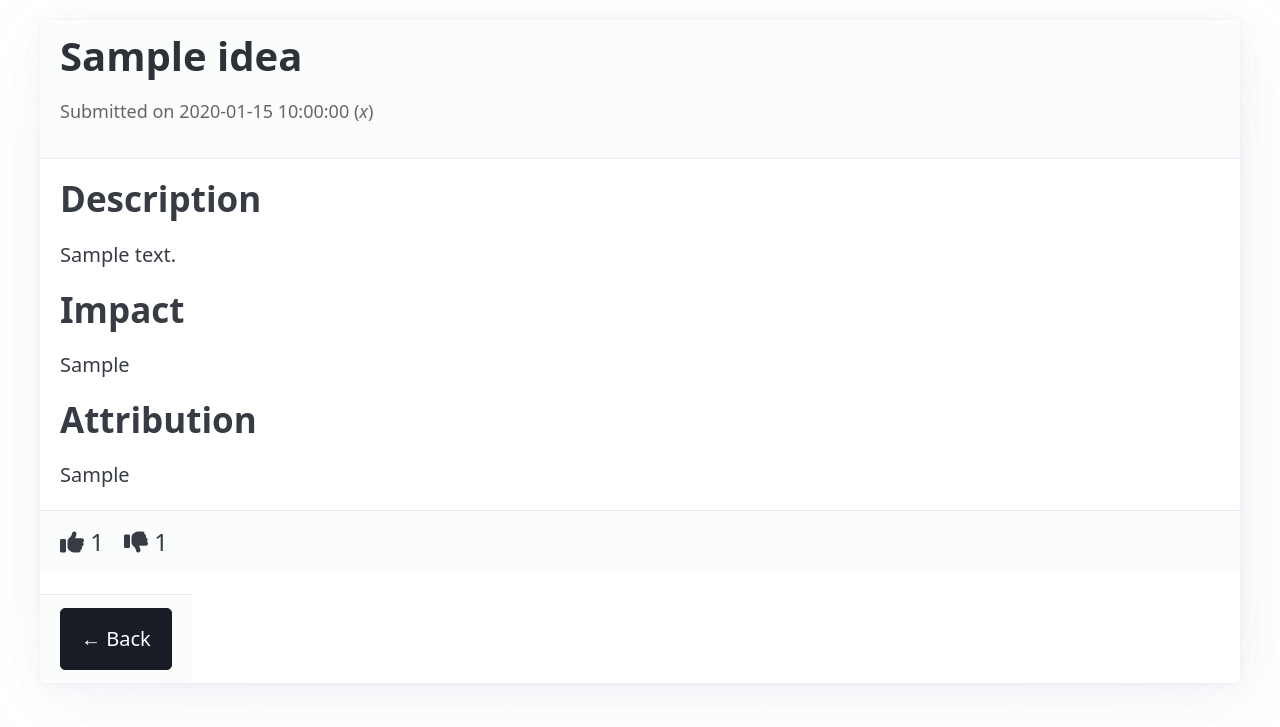
After one commit to nodes-ro/ideas, a Flask app: a page that uses templates/idea_detail.html in a window 1280 px wide. The commit adds this page. Shown: the top 727 px of the page. Run offline with Flask 3, Linux system fonts and the light colour scheme; tables that the repository leaves empty hold one stand-in row (values such as "Sample post"); some libraries are stand-ins or nearby versions.

Commit message:
Added detaild page

```diff
--- a/app.py
+++ b/app.py
@@ -30,8 +30,21 @@ def submit_idea():
 
 @app.route('/ideas')
 def ideas():
-    all_ideas = Idea.query.order_by(Idea.timestamp.desc()).all()
+    order = request.args.get('order')
+    if order == 'upvotes':
+        all_ideas = Idea.query.order_by(Idea.up_votes.desc()).all()
+    else:
+        all_ideas = Idea.query.order_by(Idea.timestamp.desc()).all()
     return render_template('ideas.html', ideas=all_ideas)
+
+@app.route('/idea/<unique_hash>')
+def idea_detail(unique_hash):
+    idea = Idea.query.filter_by(unique_hash=unique_hash).first()
+    if idea is None:
+        return render_template('404_custom.html'), 404
+    return render_template('idea_detail.html', idea=idea)
+
+
 
 @app.route('/vote')
 def vote():
--- /dev/null
+++ b/templates/idea_detail.html
@@ -0,0 +1,70 @@
+<!doctype html>
+<html lang="en">
+<head>
+  <meta charset="utf-8">
+  <title>{{ idea.title }} - Idea Detail</title>
+  <meta name="viewport" content="width=device-width, initial-scale=1">
+  <!-- Pico CSS -->
+  <link rel="stylesheet" href="https://cdn.jsdelivr.net/npm/@picocss/pico@2/css/pico.min.css">
+  <!-- Font Awesome (optional, if you use icons) -->
+  <link rel="stylesheet" href="https://cdnjs.cloudflare.com/ajax/libs/font-awesome/6.4.2/css/all.min.css">
+  <style>
+    /* Optional custom styling for the detail page */
+    .idea-header {
+      margin-bottom: 1rem;
+    }
+    .idea-meta {
+      font-size: 0.9rem;
+      color: #666;
+    }
+    .idea-votes {
+      display: flex;
+      gap: 1rem;
+      margin-top: 1rem;
+      font-size: 1.2rem;
+    }
+    .back-button {
+      margin-top: 2rem;
+      display: inline-block;
+    }
+  </style>
+</head>
+<body>
+  <main class="container">
+    <article class="card">
+      <header class="idea-header">
+        <h1>{{ idea.title }}</h1>
+        <p class="idea-meta">
+          Submitted on {{ idea.timestamp.strftime('%Y-%m-%d %H:%M:%S') }}
+          (<em>{{ idea.unique_hash }}</em>)
+        </p>
+      </header>
+      <section>
+        <h2>Description</h2>
+        <p>{{ idea.description }}</p>
+      </section>
+      <section>
+        <h2>Impact</h2>
+        <p>{{ idea.impact }}</p>
+      </section>
+      <section>
+        <h2>Attribution</h2>
+        <p>{{ idea.attribution }}</p>
+      </section>
+      {% if idea.up_votes is not none and idea.down_votes is not none %}
+      <footer class="idea-votes">
+        <div>
+          <i class="fas fa-thumbs-up"></i> {{ idea.up_votes }}
+        </div>
+        <div>
+          <i class="fas fa-thumbs-down"></i> {{ idea.down_votes }}
+        </div>
+      </footer>
+      {% endif %}
+      <footer class="back-button">
+        <button class="contrast" onclick="history.back()">← Back</button>
+      </footer>
+    </article>
+  </main>
+</body>
+</html>
```
Also changed, not shown: templates/404_custom.html (added, +32 -0 lines), templates/ideas.html (+25 -5 lines).
